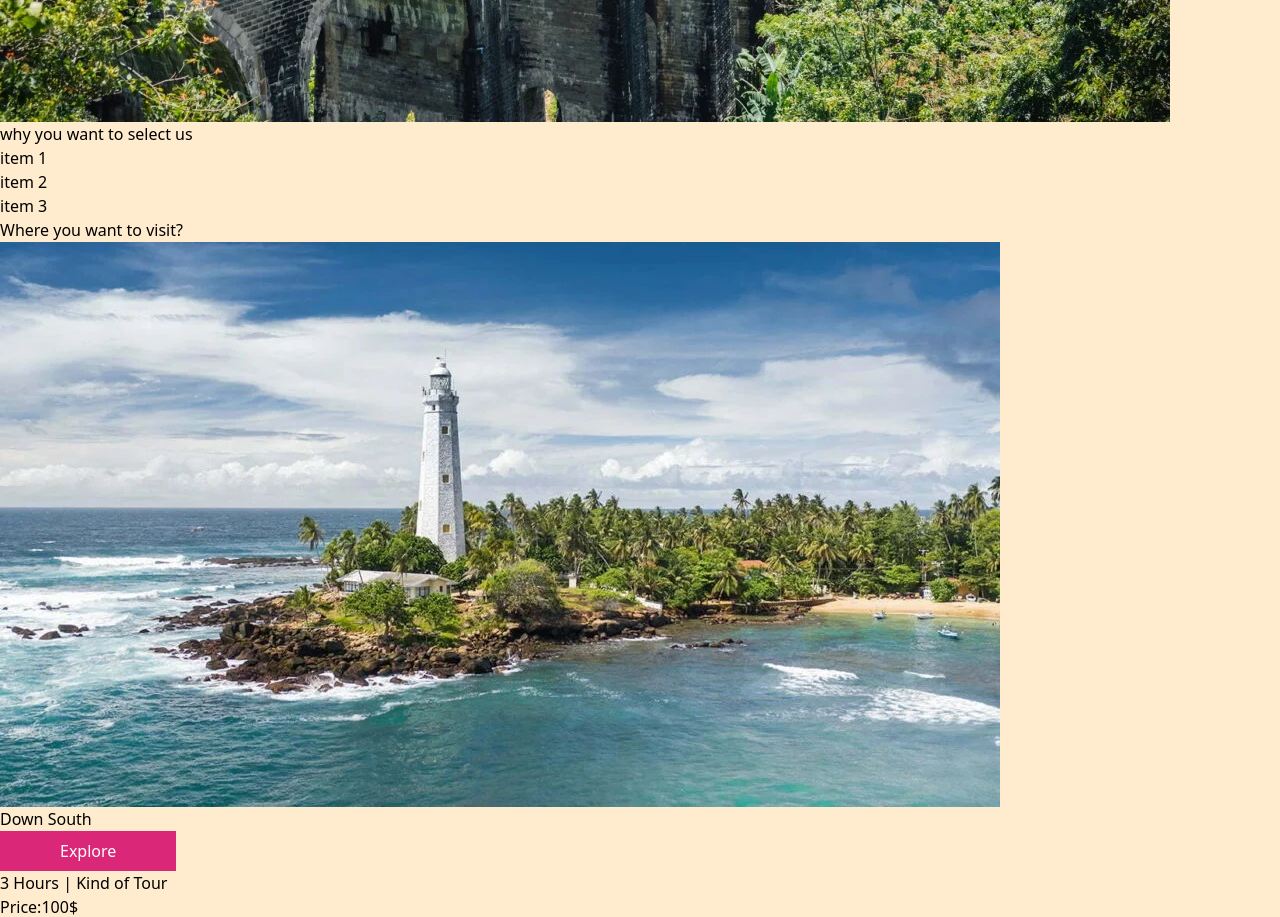
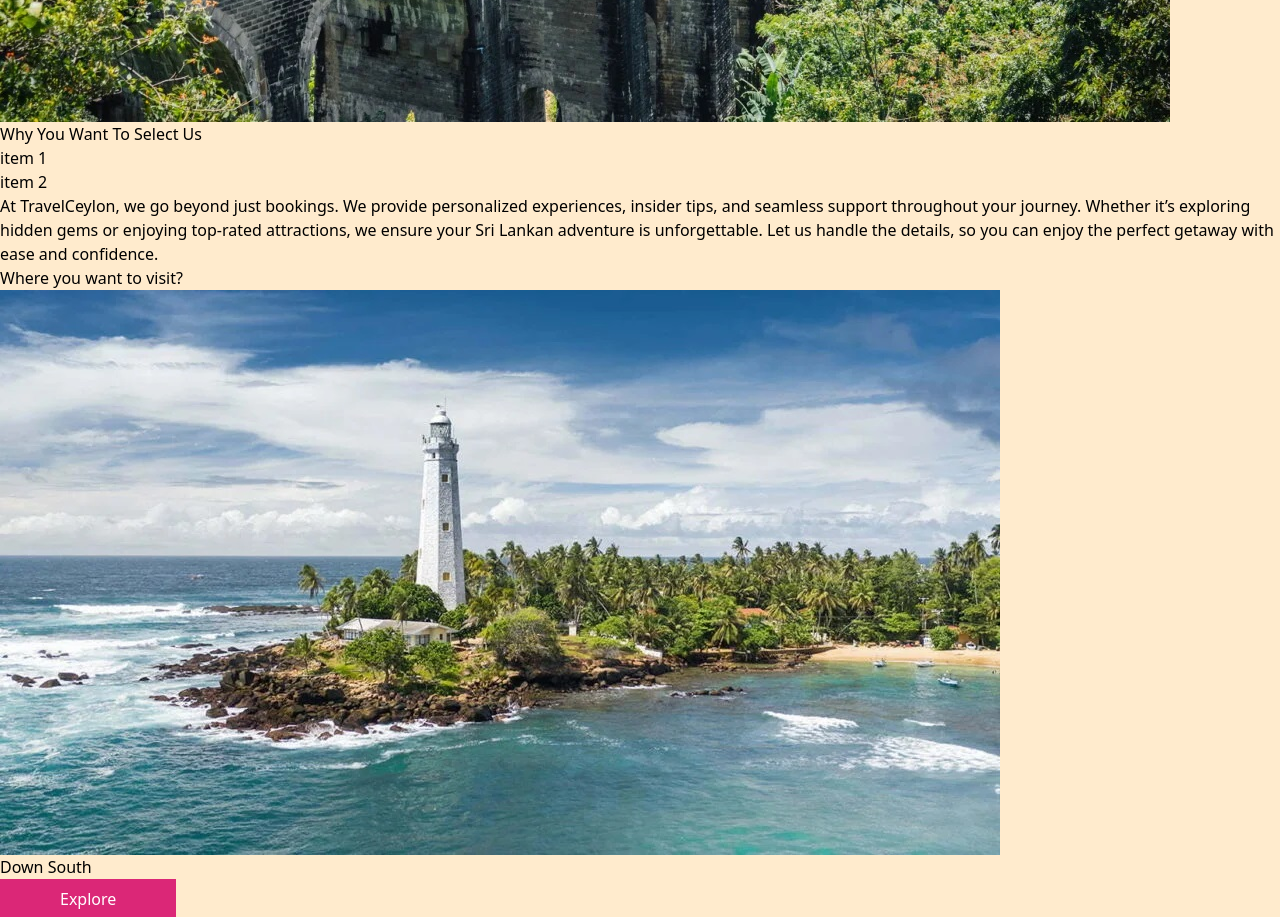
Before and after one commit to Supun-01/Travel-Ceylon, a React (Vite) app: page / in a window 1280 px wide. Shown: the part 2720-3637 px from the top of the page. Built offline with nearby package versions, Linux system fonts and the light colour scheme.

Commit message:
hero two sec without imges

```diff
--- a/src/components/Herosectwo.jsx
+++ b/src/components/Herosectwo.jsx
@@ -1,23 +1,29 @@
-import React from 'react'
+import React from "react";
 
 function Herosectwo() {
   return (
     <div>
-        <div className='flex flex-col'>
-            {/* tittle bar */}
-            <div>why you want to select us</div>
-
-            <div>
-                <div>item 1</div>
-                <div>item 2</div>
-                <div>item 3</div>
-            </div>
-
-
+      <div className="flex flex-col  h-screen">
+        {/* tittle bar */}
+        <div className=" mb-4 h-1/6 p-8 flex justify-center">
+            <p className="text-4xl tracking-wider font-semibold">Why You Want To Select Us</p>
         </div>
 
+        <div className="flex flex-row space-x-4 h-5/6">
+          <div className="bg-cyan-500 w-2/12 rounded-lg">item 1</div>
+          <div className="bg-cyan-500 w-4/12 rounded-lg" >item 2</div>
+          <div className=" w-6/12 p-8 leading-loose text-2xl">
+            At TravelCeylon, we go beyond just bookings. We provide personalized
+            experiences, insider tips, and seamless support throughout your
+            journey. Whether it’s exploring hidden gems or enjoying top-rated
+            attractions, we ensure your Sri Lankan adventure is unforgettable.
+            Let us handle the details, so you can enjoy the perfect getaway with
+            ease and confidence.
+          </div>
+        </div>
+      </div>
     </div>
-  )
+  );
 }
 
-export default Herosectwo
+export default Herosectwo;
```
